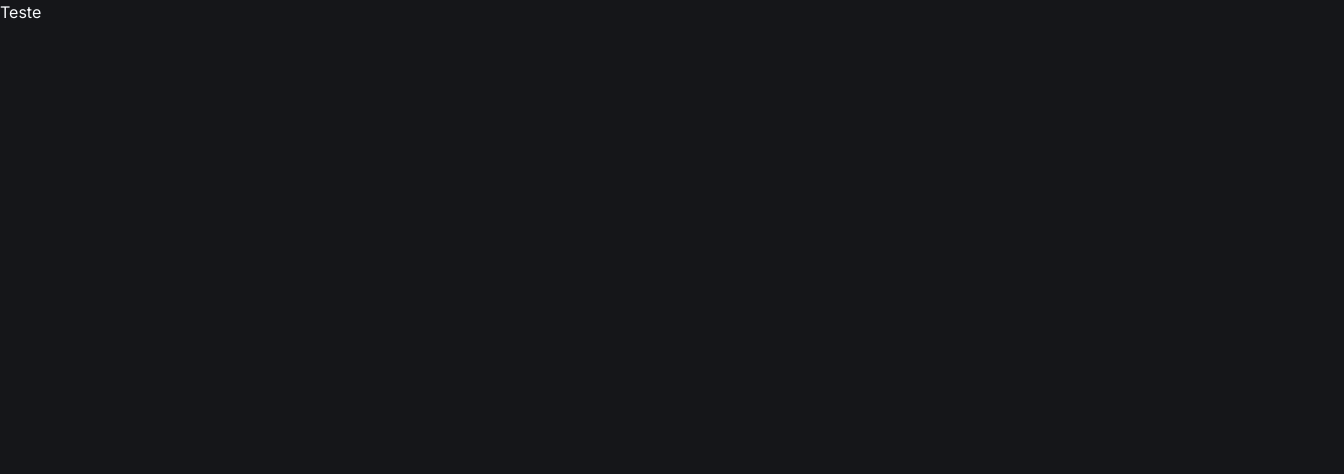
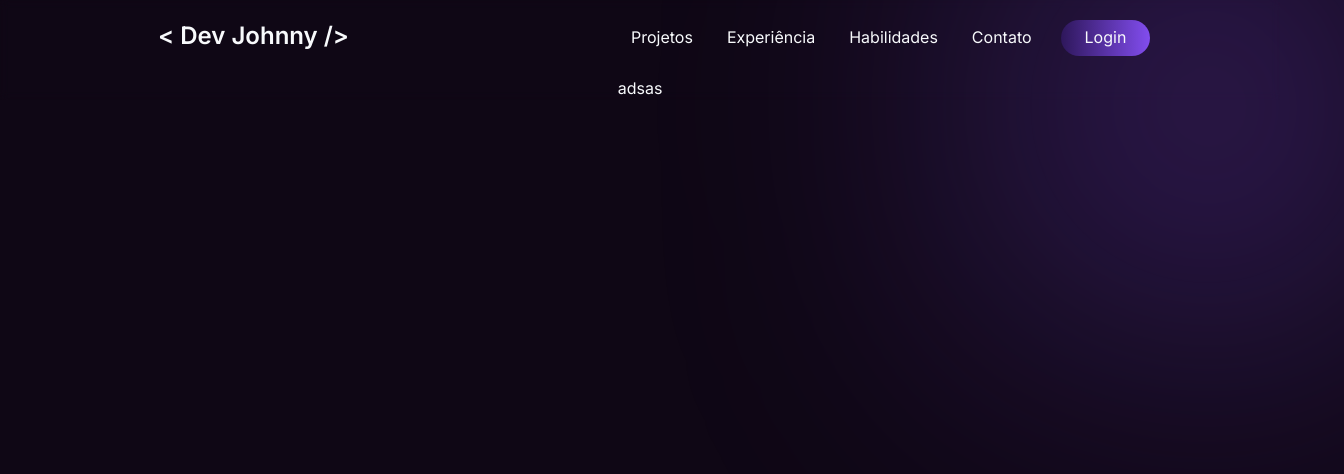
Before and after one commit to DeivisonJohnny/Portifolio, a Next.js app: page / in a window 1280 px wide. Shown: the top 474 px of the page, 1344 px wide, since content can reach past the window. Built offline with nearby package versions, Linux system fonts and the light colour scheme.

Commit message:
feat(header) Created the page header

```diff
--- /dev/null
+++ b/app/(home)/components/header.tsx
@@ -0,0 +1,25 @@
+import * as React from "react";
+import NavLink from "./link";
+
+export default function Header() {
+  return (
+    <header className="   flex justify-around p-5 w-[100%] ">
+      <h1 className="text-2xl font-semibold  w-[192px] ">
+        {" "}
+        &lt; Dev Johnny /&gt;{" "}
+      </h1>
+      <div className="flex w-[40%] justify-evenly gap-6">
+        <NavLink href="#projetos">Projetos</NavLink>
+        <NavLink href="#experiencia">Experiência</NavLink>
+        <NavLink href="#habilidades">Habilidades</NavLink>
+        <NavLink href="#contato">Contato</NavLink>
+        <NavLink
+          href="#login"
+          className=" px-6 border-b-0  border-[#48297e00]  rounded-full bg-gradient-to-r  from-[#2E175B]  to-[#824DEF]"
+        >
+          Login
+        </NavLink>
+      </div>
+    </header>
+  );
+}
--- /dev/null
+++ b/app/(home)/components/link.tsx
@@ -0,0 +1,17 @@
+import React from 'react';
+
+type LinkHeader = {
+href: string
+children: string
+className?: string
+}
+
+function NavLink({ href, children, className } : LinkHeader) {
+  return (
+    <a href={href} className={` p-[5px] relative bottom-0 flex items-center border-b-2 border-[#48297e00] transition duration-300 ease-in-out hover:border-[#48297e] cursor-pointer ${className}`}>
+      {children}
+    </a>
+  );
+}''
+
+export default NavLink;
--- /dev/null
+++ b/app/(home)/page.tsx
@@ -0,0 +1,11 @@
+import * as React from "react";
+import Header from "./components/header";
+
+export default function Home() {
+  return (
+    <div style={{backgroundColor: 'var(--background)'}} className="flex items-center justify-center flex-col  w-[100%] 2xl:w-[1800px]">
+      <Header></Header>
+      <h1>adsas</h1>
+    </div>
+  );
+}
--- a/app/globals.css
+++ b/app/globals.css
@@ -4,7 +4,6 @@
 
 @layer base {
   .dark {
-    --background: 225 9% 9%;
     --foreground: 210 40% 98%;
 
     --card: 228 9% 11%;
@@ -34,7 +33,26 @@
 
     --radius: 0.5rem;
   }
+  .custom-background::before {
+    content: "";
+    position: absolute;
+    top: 0;
+    right: 0;
+    width: 372px;
+    height: 358px;
+    border-radius: 50%;
+    background: var(--tj-theme-primary);
+    background: -o-linear-gradient(190deg, #8750f7 0%, rgba(115, 67, 210, 0) 100%);
+    background: linear-gradient(260deg, #8750f7 0%, rgba(115, 67, 210, 0) 100%);
+    -webkit-filter: blur(150px);
+    filter: blur(150px);
+    margin-right: -5%;
+    margin-top: -5%;
+    z-index: -1;
+  }
 }
+
+
 
 @layer base {
   * {
--- a/app/layout.tsx
+++ b/app/layout.tsx
@@ -18,7 +18,8 @@ export default function RootLayout({
   return (
     <html lang="en">
       <body
-        className={`${inter.className} dark`}
+      style={{backgroundColor: '#0f0715'}}
+      className={`${inter.className}  dark flex items-center flex-col relative custom-background backdrop-blur-sm`}
       >
         {children}
       </body>
--- a/app/page.tsx
+++ /dev/null
@@ -1,3 +0,0 @@
-export default function Home() {
-  return <h1>Teste</h1>
-}
```
